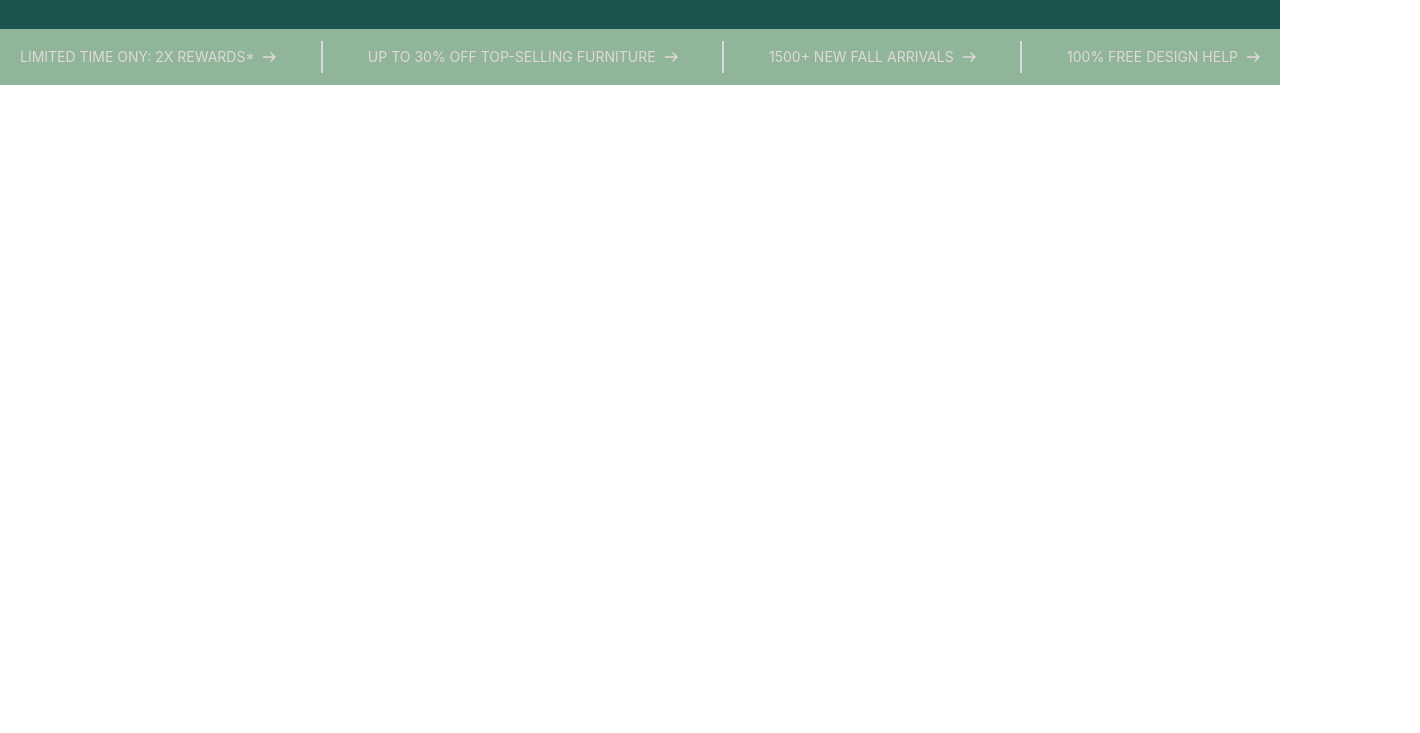
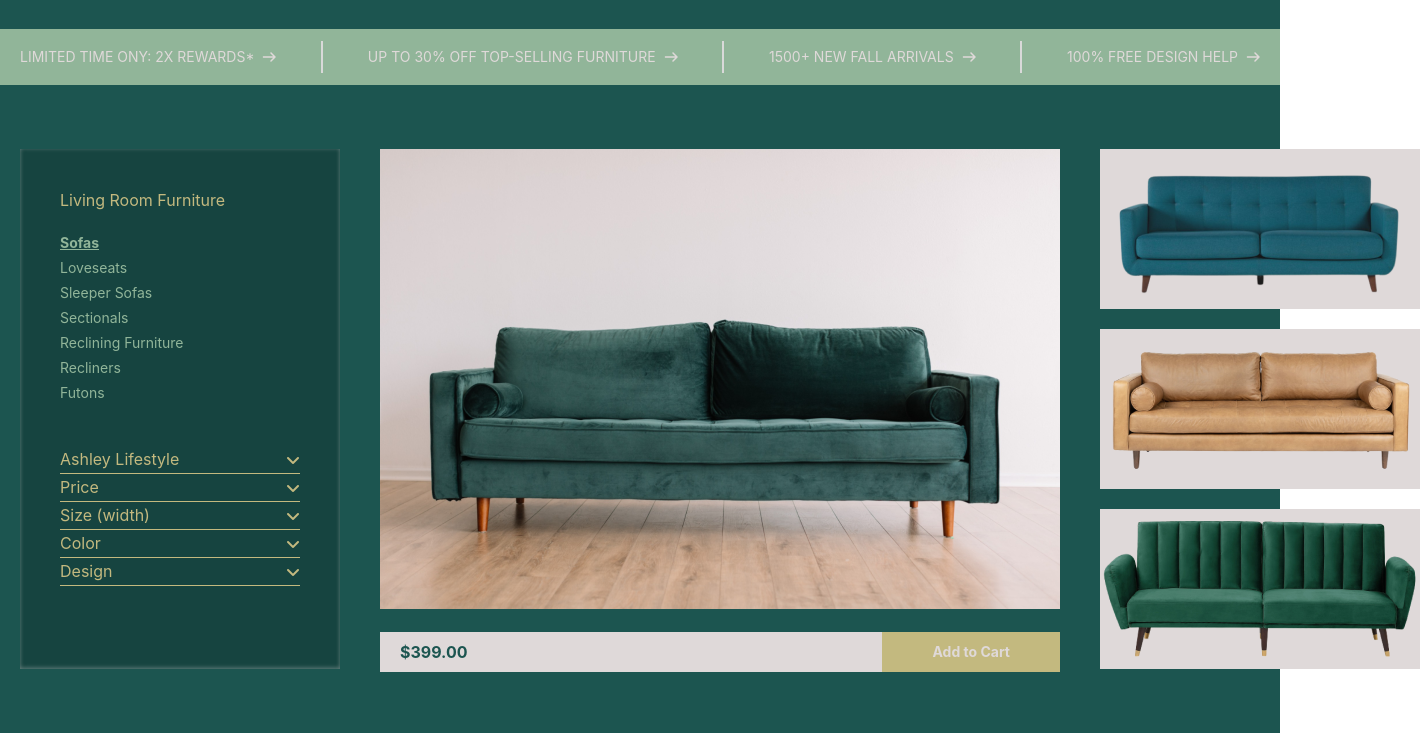
Before and after one commit to AleksandreMaisuradze/davaleba11, a plain HTML site: page index.html in a window 1280 px wide. Shown: the part 86-819 px from the top of the page, 1420 px wide, since content can reach past the window. Drawn offline with Linux system fonts and the light colour scheme.

Commit message:
Finish section1 and start Section2

```diff
--- a/css/style.css
+++ b/css/style.css
@@ -7,9 +7,6 @@
 }
 
 /* Header  */
-header {
-    margin-bottom: 64px;
-}
 
 .navigation {
     padding: 32px 20px;
@@ -102,3 +99,128 @@ header {
     color: #DFD9D9;
 
 }
+
+/* Section1  */
+
+.section1 {
+    padding: 64px 20px;
+    display: grid;
+    gap: 20px 40px;
+    grid-template-rows: repeat(3, 160px);
+    grid-template-columns: 320px 680px 320px;
+    grid-template-areas:
+        "item1 item2 item3"
+        "item1 item2 item4"
+        "item1 item2 item5";
+}
+
+.item1 {
+    padding: 38px 40px;
+    grid-area: item1;
+    box-shadow: 0px 4px 4px 0px #00000033 inset;
+    box-shadow: 0px -1px 4px 0px #DFD9D966 inset;
+    background: #00000033;
+
+}
+
+.item1_title {
+    font-family: Inter;
+    font-size: 16px;
+    font-weight: 400;
+    line-height: 27px;
+    color: #C3B97F;
+    margin-bottom: 16px;
+}
+
+.item1_ul {
+    margin-bottom: 41px;
+}
+
+.item1_list {
+    font-family: Inter;
+    font-size: 14px;
+    font-weight: 400;
+    line-height: 25px;
+    color: #91B599;
+
+}
+
+.item1_list_active {
+    font-family: Inter;
+    font-size: 14px;
+    line-height: 25px;
+    color: #91B599;
+    font-weight: 700;
+    text-decoration: underline;
+}
+
+.item1_list_div {
+    width: 240px;
+    display: flex;
+    justify-content: space-between;
+    align-items: center;
+    border-bottom: 1px solid #C3B97F;
+}
+
+.fa-angle-down {
+    color: #C3B97F;
+
+}
+
+.item1_list2 {
+    font-family: Inter;
+    font-size: 16px;
+    font-weight: 400;
+    line-height: 27px;
+    color: #C3B97F;
+
+}
+
+.item2 {
+    grid-area: item2;
+}
+
+.item2_price_div {
+    margin-top: 20px;
+    background-color: #DFD9D9;
+    display: flex;
+    justify-content: space-between;
+    align-items: center;
+}
+
+.price {
+    margin-left: 20px;
+    font-family: Inter;
+    font-size: 16px;
+    font-weight: 700;
+    line-height: 24px;
+    color: #1C5550;
+}
+
+.cart {
+    padding: 9px 50px;
+    font-family: Inter;
+    font-size: 14px;
+    font-weight: 700;
+    line-height: 22px;
+    color: #DFD9D9;
+    background: #C3B97F;
+
+}
+
+.item3 {
+    background-color: aquamarine;
+    grid-area: item3;
+}
+
+.item4 {
+    background-color: beige;
+    grid-area: item4;
+}
+
+.item5 {
+    background-color: #91B599;
+    grid-area: item5;
+}
+
+/* Section2  */
--- a/index.html
+++ b/index.html
@@ -63,6 +63,54 @@
 
         <!-- Section1  -->
 
+        <section class="section1">
+            <div class="item1">
+                <h4 class="item1_title">Living Room Furniture</h4>
+                <ul class="item1_ul">
+                    <li><a href="index.html" class="item1_list_active">Sofas</a></li>
+                    <li><a href="index.html" class="item1_list">Loveseats</a></li>
+                    <li><a href="index.html" class="item1_list">Sleeper Sofas</a></li>
+                    <li><a href="index.html" class="item1_list">Sectionals</a></li>
+                    <li><a href="index.html" class="item1_list">Reclining Furniture</a></li>
+                    <li><a href="index.html" class="item1_list">Recliners</a></li>
+                    <li><a href="index.html" class="item1_list">Futons</a></li>
+                </ul>
+
+                <div class="item1_list_div">
+                    <a href="index.html" class="item1_list2">Ashley Lifestyle</a>
+                    <i class="fa-solid fa-angle-down"></i>
+                </div>
+                <div class="item1_list_div">
+                    <a href="index.html" class="item1_list2">Price</a>
+                    <i class="fa-solid fa-angle-down"></i>
+                </div>
+                <div class="item1_list_div">
+                    <a href="index.html" class="item1_list2">Size (width)</a>
+                    <i class="fa-solid fa-angle-down"></i>
+                </div>
+                <div class="item1_list_div">
+                    <a href="index.html" class="item1_list2">Color</a>
+                    <i class="fa-solid fa-angle-down"></i>
+                </div>
+                <div class="item1_list_div">
+                    <a href="index.html" class="item1_list2">Design</a>
+                    <i class="fa-solid fa-angle-down"></i>
+                </div>
+            </div>
+            <div class="item2">
+                <img src="images/Frame 17.png" alt="" class="item2_img">
+                <div class="item2_price_div">
+                    <p class="price">$399.00</p>
+                    <p class="cart">Add to Cart</p>
+                </div>
+            </div>
+            <div class="item3"><img src="images/Frame 26.png" alt=""></div>
+            <div class="item4"><img src="images/Frame 27.png" alt=""></div>
+            <div class="item5"><img src="images/Frame 25.png" alt=""></div>
+        </section>
+
+        <!-- Section2  -->
+
 
     </div>
 </body>
```
Also changed, not shown: images/Frame 17.png (added), images/Frame 25.png (added), images/Frame 26.png (added), images/Frame 27.png (added).
